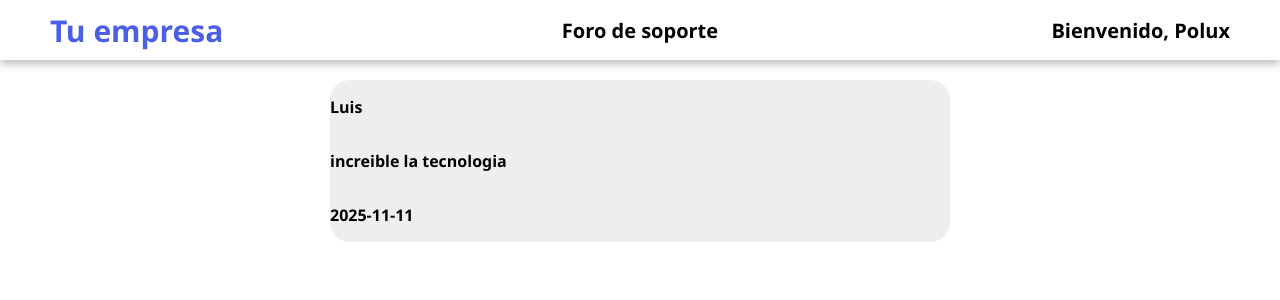
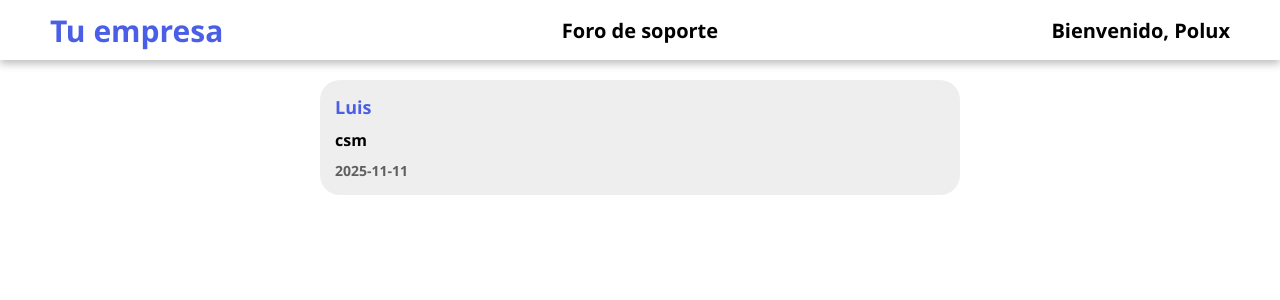
Before and after one commit to Travline/SupportForum, an Angular app: page / in a window 1280 px wide. Shown: the top 300 px of the page. Built offline with nearby package versions, Linux system fonts and the light colour scheme.

Commit message:
style root comment changes

```diff
--- a/src/app/forum/forum.html
+++ b/src/app/forum/forum.html
@@ -1,7 +1,7 @@
 <main>
   <app-root-comment class="root-comment"
     user = "{{ username }}"
-    content = "{{ `increible la tecnologia`}} "
+    content = "{{ `csm`}} "
     date="{{ `2025-11-11` }}">
   </app-root-comment>
 </main>
--- a/src/app/forum/forum.scss
+++ b/src/app/forum/forum.scss
@@ -10,5 +10,6 @@ main {
     border-radius: 20px;
     display: flex;
     flex-direction: column;
+    padding: 10px;
   }
 }
--- a/src/app/root-comment/root-comment.html
+++ b/src/app/root-comment/root-comment.html
@@ -1,3 +1,3 @@
-<p>{{ user }}</p>
-<p>{{ content }}</p>
-<p>{{date}}</p>
+<p class="user">{{ user }}</p>
+<p class="content">{{ content }}</p>
+<p class="date">{{date}}</p>
--- a/src/app/root-comment/root-comment.scss
+++ b/src/app/root-comment/root-comment.scss
@@ -1,3 +1,17 @@
-p {
+.user{
+  font-size: 18px;
+  color: #4B5FE6;
+  margin: 0;
+  padding: 5px;
+}
+.content{
   font-size: 16px;
+  margin: 0;
+  padding: 5px;
 }
+.date {
+  font-size: 14px;
+  color: rgb(95, 95, 95);
+  margin: 0;
+  padding: 5px;
+}
```
